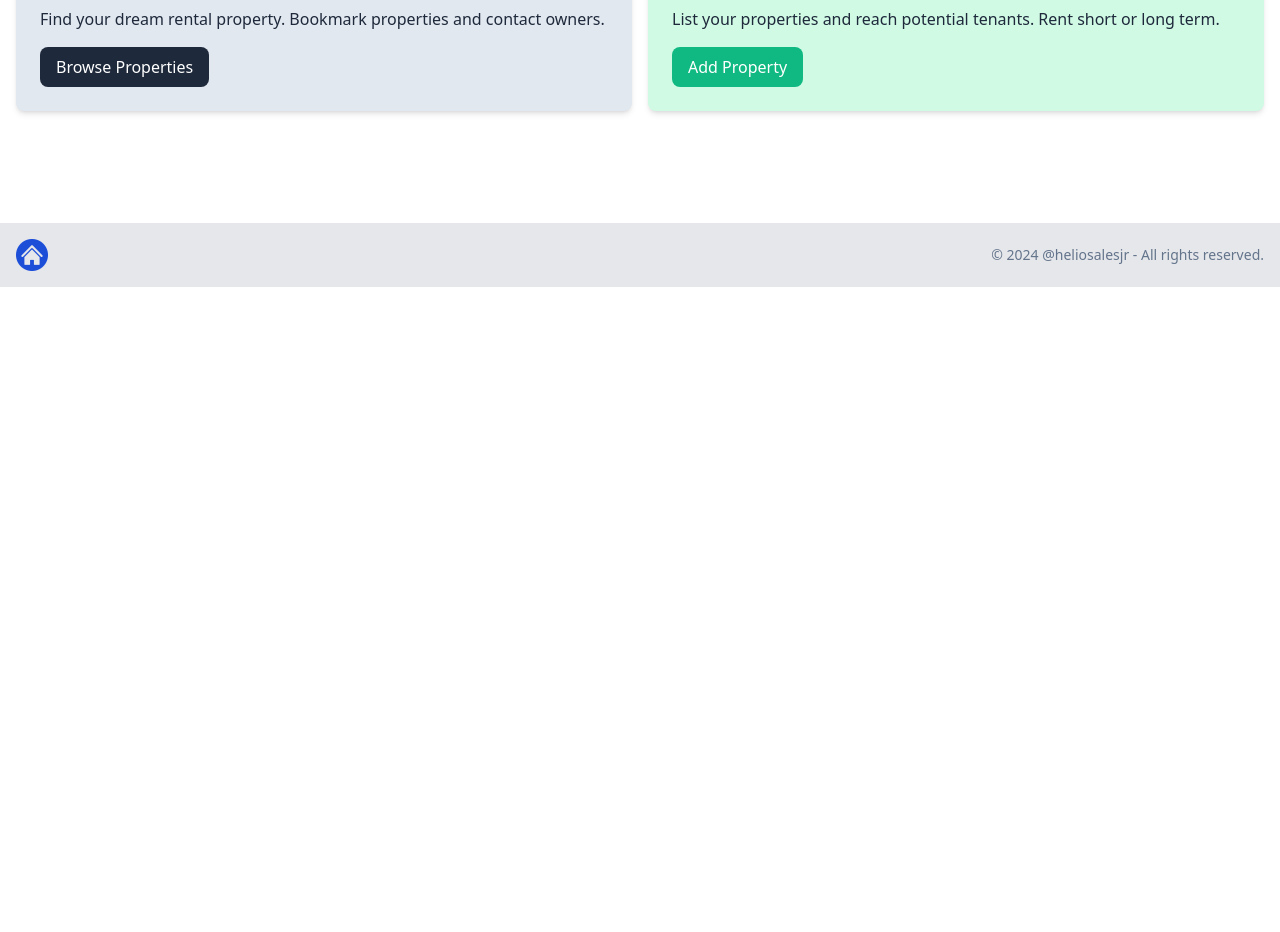
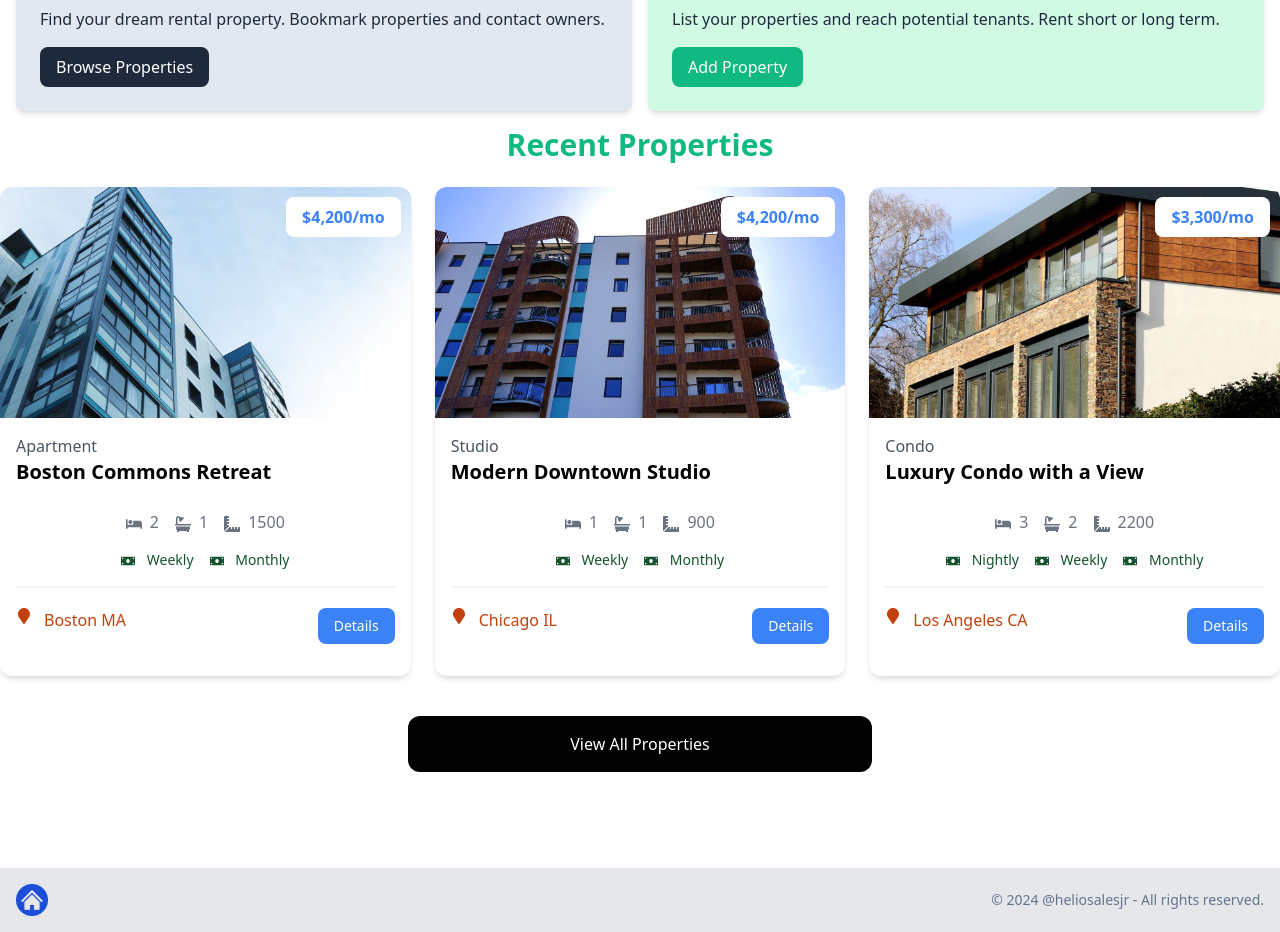
Before and after one commit to heliosalesjr/rentals2, a Next.js app: page / in a window 1280 px wide. Shown: the part 510-1442 px from the top of the page. Before the commit the page ends 800 px from the top, so only its background shows below. Built offline with nearby package versions, Linux system fonts and the light colour scheme.

Commit message:
3 random properties at the home page

```diff
--- a/app/page.jsx
+++ b/app/page.jsx
@@ -1,13 +1,16 @@
 import Hero from '@/components/Hero'
 import InfoBoxes from '@/components/InfoBoxes'
 import Footer from '@/components/Footer';
+import HomeProperties from '@/components/HomeProperties';
 
 const HomePage = () => {
     return (
         <div>
             <Hero />
             <InfoBoxes />
+            <HomeProperties />
             <Footer />
+
         </div>
     )
 }
--- a/app/properties/add/page.jsx
+++ b/app/properties/add/page.jsx
@@ -2,7 +2,7 @@
 
 const AddPage = () => {
   return (
-    <Link href="/" className='text-purple-900 underline hover:text-blue-500'>Go back home!</Link>
+    <Link href="/">Add page</Link>
   )
 }
 
--- /dev/null
+++ b/components/HomeProperties.jsx
@@ -0,0 +1,39 @@
+import properties from '@/properties.json';
+import PropertyCard from '@/components/PropertyCard';
+import Link from 'next/link'
+
+const HomeProperties = () => {
+
+    const recentProperties = properties.sort( ()=> Math.random() - Math.random()).slice(0,3);
+
+  return (
+    <>
+
+
+        <section classNameName="px-4 py-6">
+        <div className="container-xl lg:container m-auto">
+            <h2 className="text-3xl font-bold text-emerald-500 mb-6 text-center">
+            Recent Properties
+            </h2>
+            <div className="grid grid-cols-1 md:grid-cols-3 gap-6">
+            {recentProperties === 0 ? (
+                <p>No properties, buddy!</p>
+            ) : recentProperties.map((property) => (
+                <PropertyCard key={property._id} property={property} />
+            ))}
+            </div>
+        </div>
+        </section>
+
+        <section className="m-auto max-w-lg my-10 px-6">
+        <Link
+            href='/properties'
+            className="block bg-black text-white text-center py-4 px-6 rounded-xl hover:bg-gray-700"
+            >View All Properties</Link
+        >
+        </section>
+    </>
+  )
+}
+
+export default HomeProperties
```
